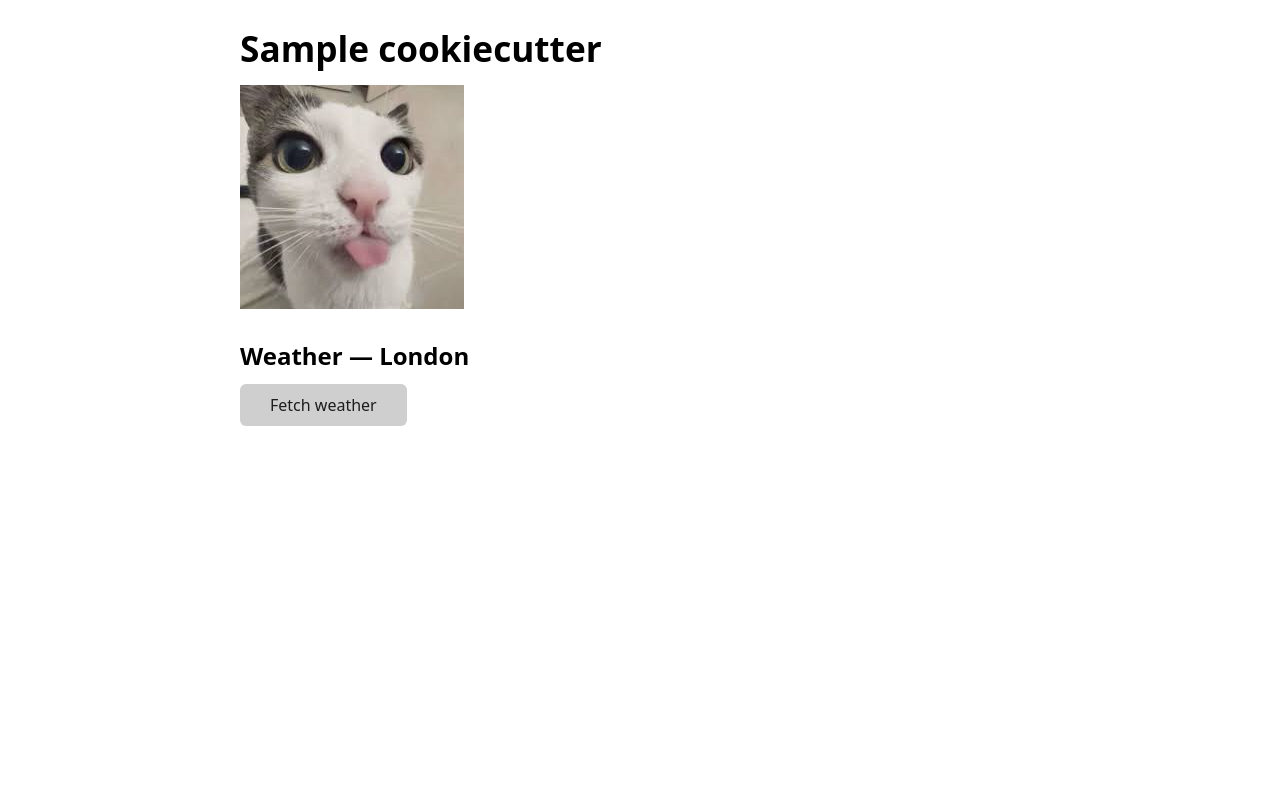
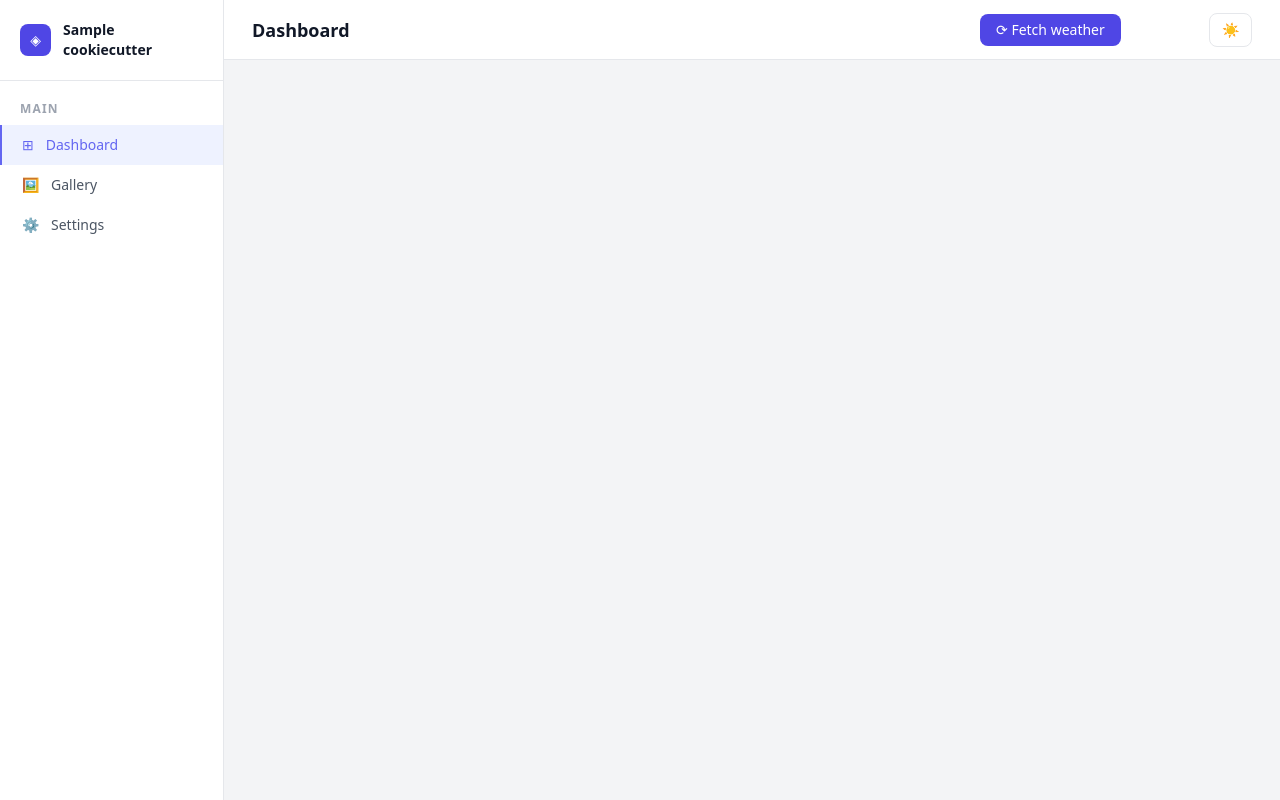
Before and after one commit to Jarki/py-schematic, a FastAPI app: template {{cookiecutter.package_name}}/src/templates/index.html in a window 1280 px wide. Run offline with FastAPI, Linux system fonts and the light colour scheme; the template is opened without the code that fills it: most values are stand-ins (such as "Sample title", 1, 10 or a date in 2020); some libraries are stand-ins or nearby versions.

Commit message:
feat: replace water.css with Tailwind, add sidebar layout and dark mode
- Switch to Tailwind CDN with class-based dark mode
- System preference by default, toggles dark/light via localStorage
- Sidebar with HTMX-powered tab navigation (dashboard, gallery)
- Weather card restyled with Tailwind
- Gallery tab with image, dashboard tab with weather fetch

Co-Authored-By: Claude Sonnet 4.6 <noreply@anthropic.com>

```diff
--- a/{{cookiecutter.package_name}}/src/main.py
+++ b/{{cookiecutter.package_name}}/src/main.py
@@ -42,6 +42,16 @@ async def index(request: Request) -> HTMLResponse:
     return templates.TemplateResponse(request, "index.html")
 
 
+@app.get("/dashboard", response_class=HTMLResponse)
+async def dashboard(request: Request) -> HTMLResponse:
+    return templates.TemplateResponse(request, "dashboard.html")
+
+
+@app.get("/gallery", response_class=HTMLResponse)
+async def gallery(request: Request) -> HTMLResponse:
+    return templates.TemplateResponse(request, "gallery.html")
+
+
 @app.get("/weather", response_class=HTMLResponse)
 async def weather(request: Request) -> HTMLResponse:
     async with httpx.AsyncClient() as client:
--- /dev/null
+++ b/{{cookiecutter.package_name}}/src/templates/dashboard.html
@@ -0,0 +1,5 @@
+<div id="content">
+    <div id="weather-placeholder">
+        <p class="text-sm text-gray-500 dark:text-gray-400">Click "Fetch weather" to load current conditions.</p>
+    </div>
+</div>
--- /dev/null
+++ b/{{cookiecutter.package_name}}/src/templates/gallery.html
@@ -0,0 +1,4 @@
+<div id="content">
+    <h2 class="text-lg font-semibold text-gray-900 dark:text-white mb-4">Gallery</h2>
+    <img src="/static/images.jpeg" alt="Example image" class="rounded-xl object-cover max-w-lg w-full" style="max-height:400px">
+</div>
--- a/{{cookiecutter.package_name}}/src/templates/index.html
+++ b/{{cookiecutter.package_name}}/src/templates/index.html
@@ -5,31 +5,121 @@
     <meta name="viewport" content="width=device-width, initial-scale=1.0">
     <title>{{ cookiecutter.project_name }}</title>
     <link rel="icon" type="image/gif" href="/static/icons8-favicon.gif">
-    <link rel="stylesheet" href="https://cdn.jsdelivr.net/npm/water.css@2/out/water.css">
+    <script src="https://cdn.tailwindcss.com"></script>
+    <script>tailwind.config = { darkMode: 'class' }</script>
+    <script>
+        const mq = window.matchMedia('(prefers-color-scheme: dark)');
+
+        function isDark() {
+            return document.documentElement.classList.contains('dark');
+        }
+
+        function setIcon() {
+            const btn = document.getElementById('theme-toggle');
+            if (btn) btn.textContent = isDark() ? '🌙' : '☀️';
+        }
+
+        function applyTheme(theme) {
+            const dark = theme === 'dark' || (theme === 'system' && mq.matches);
+            document.documentElement.classList.toggle('dark', dark);
+            if (theme !== 'system') localStorage.setItem('theme', theme);
+            setIcon();
+        }
+
+        function cycleTheme() {
+            applyTheme(isDark() ? 'light' : 'dark');
+        }
+
+        // Apply class immediately (before paint) — button not in DOM yet
+        const saved = localStorage.getItem('theme') || 'system';
+        document.documentElement.classList.toggle('dark', saved === 'dark' || (saved === 'system' && mq.matches));
+
+        // Set icon once DOM is ready
+        document.addEventListener('DOMContentLoaded', setIcon);
+
+        // Follow system changes when no explicit preference is set
+        mq.addEventListener('change', () => {
+            if (!localStorage.getItem('theme')) applyTheme('system');
+        });
+    </script>
     <script src="https://unpkg.com/htmx.org@2.0.4" defer></script>
+    <script>
+        document.addEventListener('htmx:afterSwap', (e) => {
+            if (e.detail.target.id === 'content') {
+                document.querySelectorAll('.nav-link').forEach(l => l.classList.remove('active'));
+                e.detail.requestConfig.elt.classList.add('active');
+            }
+        });
+    </script>
     <style>
         .htmx-indicator { opacity: 0; transition: opacity 200ms; }
         .htmx-request .htmx-indicator { opacity: 1; }
-        .weather-emoji { font-size: 3rem; margin: 0; }
-        .weather-stats li { display: flex; justify-content: space-between; }
+        .nav-link.active {
+            color: rgb(99 102 241); /* indigo-500 */
+            background: rgb(238 242 255); /* indigo-50 */
+            border-left-color: rgb(99 102 241);
+            font-weight: 500;
+        }
+        .dark .nav-link.active {
+            color: rgb(129 140 248); /* indigo-400 */
+            background: rgb(49 46 129 / 0.3); /* indigo-950 */
+            border-left-color: rgb(129 140 248);
+        }
     </style>
 </head>
-<body>
-    <h1>{{ cookiecutter.project_name }}</h1>
+<body class="bg-gray-100 dark:bg-gray-950 text-gray-900 dark:text-gray-100 min-h-screen flex">
 
-    <img src="/static/images.jpeg" alt="Example image">
+    <!-- SIDEBAR -->
+    <aside class="w-56 bg-white dark:bg-gray-900 border-r border-gray-200 dark:border-gray-800 flex flex-col flex-shrink-0 fixed h-full">
+        <div class="flex items-center gap-3 px-5 py-5 border-b border-gray-200 dark:border-gray-800">
+            <div class="w-8 h-8 bg-indigo-600 rounded-lg flex items-center justify-center text-white text-sm">◈</div>
+            <span class="font-semibold text-gray-900 dark:text-white text-sm">{{ cookiecutter.project_name }}</span>
+        </div>
+        <nav class="flex-1 py-3">
+            <div class="px-5 py-2 text-xs font-bold tracking-widest text-gray-400 uppercase">Main</div>
+            <a hx-get="/dashboard" hx-target="#content" hx-swap="outerHTML"
+               class="nav-link active flex items-center gap-3 px-5 py-2.5 text-sm text-gray-600 dark:text-gray-400 hover:bg-gray-50 dark:hover:bg-gray-800 border-l-2 border-transparent transition-colors cursor-pointer">
+                <span>⊞</span> Dashboard
+            </a>
+            <a hx-get="/gallery" hx-target="#content" hx-swap="outerHTML"
+               class="nav-link flex items-center gap-3 px-5 py-2.5 text-sm text-gray-600 dark:text-gray-400 hover:bg-gray-50 dark:hover:bg-gray-800 border-l-2 border-transparent transition-colors cursor-pointer">
+                <span>🖼️</span> Gallery
+            </a>
+            <a href="#" class="flex items-center gap-3 px-5 py-2.5 text-sm text-gray-600 dark:text-gray-400 hover:bg-gray-50 dark:hover:bg-gray-800 border-l-2 border-transparent transition-colors">
+                <span>⚙️</span> Settings
+            </a>
+        </nav>
+    </aside>
 
-    <h2>Weather — London</h2>
+    <!-- MAIN -->
+    <div class="flex-1 flex flex-col ml-56">
+
+        <!-- TOP BAR -->
+        <header class="bg-white dark:bg-gray-900 border-b border-gray-200 dark:border-gray-800 px-7 flex items-center justify-between flex-shrink-0" style="height:60px">
+            <h1 class="text-lg font-semibold text-gray-900 dark:text-white">Dashboard</h1>
+            <div class="flex items-center gap-3">
                 <button
                     hx-get="/weather"
                     hx-target="#weather-placeholder"
                     hx-swap="outerHTML"
                     hx-indicator="#spinner"
+                    class="text-sm bg-indigo-600 hover:bg-indigo-700 text-white px-4 py-1.5 rounded-lg font-medium transition-colors"
                 >
-        Fetch weather
+                    ⟳ Fetch weather
                 </button>
-    <span id="spinner" class="htmx-indicator"> Loading...</span>
+                <span id="spinner" class="htmx-indicator text-sm text-gray-400">Loading…</span>
+                <button id="theme-toggle" onclick="cycleTheme()"
+                    class="text-sm border border-gray-200 dark:border-gray-700 rounded-lg px-3 py-1.5 bg-white dark:bg-gray-800 transition-colors">🌙</button>
+            </div>
+        </header>
 
+        <!-- CONTENT -->
+        <main class="flex-1 p-7">
+            <div id="content">
                 <div id="weather-placeholder"></div>
+            </div>
+        </main>
+    </div>
+
 </body>
 </html>
```
Also changed, not shown: {{cookiecutter.package_name}}/src/templates/weather_card.html (+28 -13 lines). Lines whose indentation alone changed are shown as unchanged.
